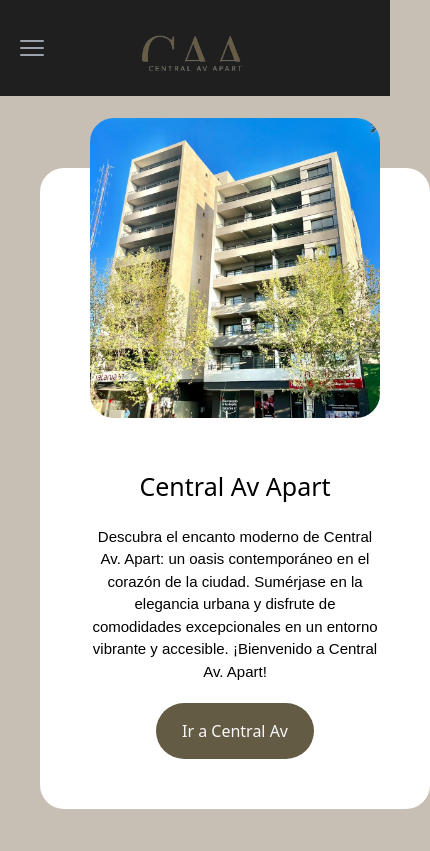
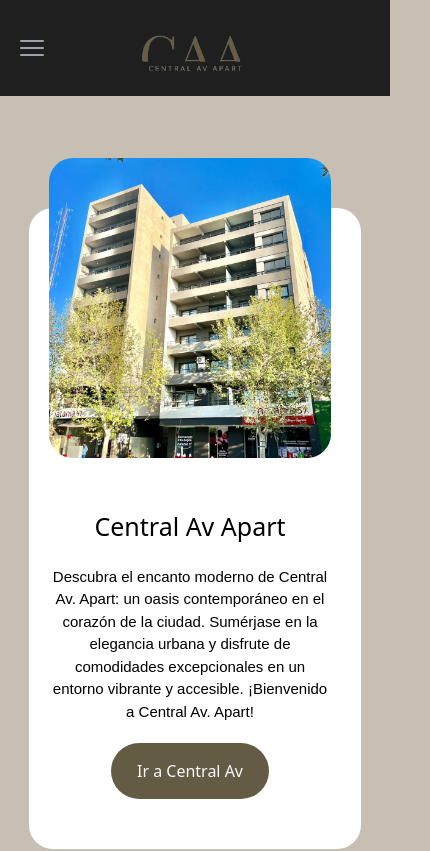
Before and after one commit to TomasZalazar/Departamentos, a React (Vite) app: page / in a window 390 px wide. Shown: the top 851 px of the page, 430 px wide, since content can reach past the window. Built offline with nearby package versions, Linux system fonts and the light colour scheme.

Commit message:
DataDepto - responsive solucionado

```diff
--- a/src/App.css
+++ b/src/App.css
@@ -59,10 +59,8 @@
         display: flex;
         flex-direction: column;
         text-align: center;
-        margin: 40px 40px;
-        padding-left: 50px;
-        padding-right: 50px;
-        width: 100%;
+        margin-top: 5rem;
+        width: 85%;
 
     }
     .card img{
```
